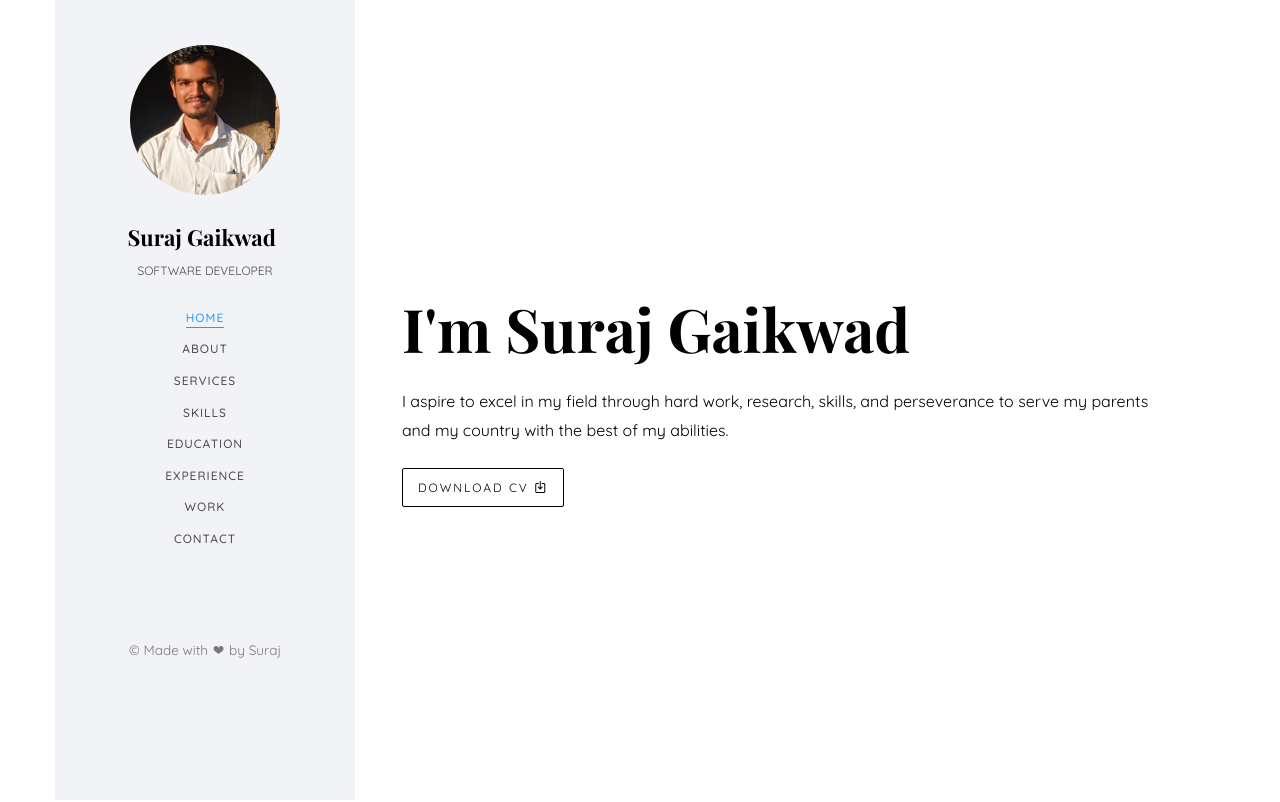
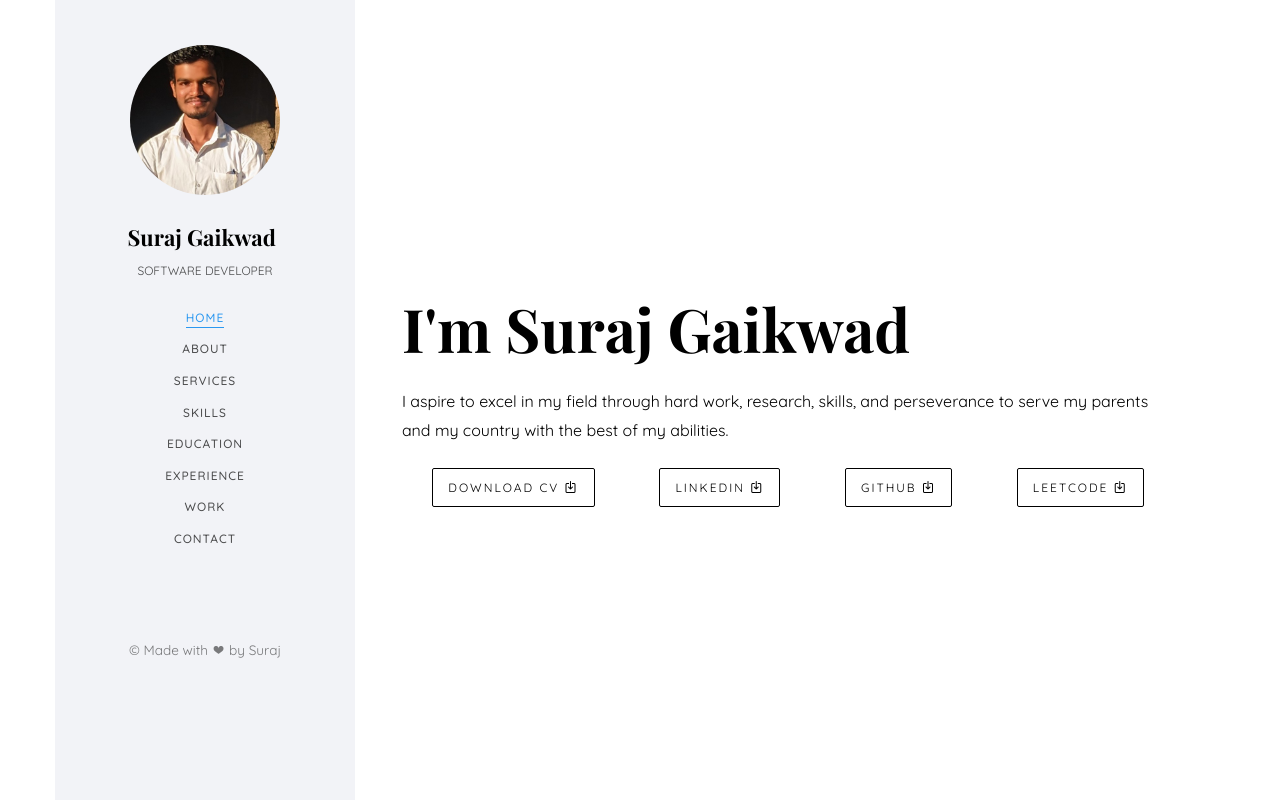
Before and after one commit to imsuraj22/My_Portfolio, a plain HTML site: page index.html in a window 1280 px wide. Shown: the top 802 px of the page. Drawn offline with nearby package versions, Linux system fonts and the light colour scheme; files whose address does not match are found by name; a web font is replaced by a local one.

Commit message:
butons added

```diff
--- a/css/style.css
+++ b/css/style.css
@@ -1214,7 +1214,11 @@ body.offcanvas {
     .btn-success.btn-outline:hover, .btn-success.btn-outline:focus, .btn-success.btn-outline:active {
       background: #5cb85c;
       color: #fff; }
+.temp{
+  display: flex;
+  justify-content: space-around;
 
+}
 .btn-info {
   background: #5bc0de;
   color: #fff;
--- a/index.html
+++ b/index.html
@@ -98,7 +98,15 @@
 														<h1>I'm Suraj Gaikwad</h1>
 													<p style="color: black;">I aspire to excel in my field through hard work, research, skills, and perseverance to serve my parents and my country with the best of my abilities.</p>
 													<br>
-													<p><a href="https://drive.google.com/file/d/1fMS_ArzJYOSTFwsKrNkwQcH6iujrIv_R/view" class="btn btn-primary btn-learn" target="_blank" download>Download CV <i class="icon-download4"></i></a></p>
+													<div class="temp">
+														<p><a href="https://drive.google.com/file/d/1fMS_ArzJYOSTFwsKrNkwQcH6iujrIv_R/view" class="btn btn-primary btn-learn" target="_blank" download>Download CV <i class="icon-download4"></i></a></p>
+
+													<p><a href="https://www.linkedin.com/in/suraj-gaikwad-78013221b/" class="btn btn-primary btn-learn" target="_blank" download>Linkedin <i class="icon-download4"></i></a></p>
+
+													<p><a href="https://github.com/imsuraj22" class="btn btn-primary btn-learn" target="_blank" download>GitHub <i class="icon-download4"></i></a></p>
+
+													<p><a href="https://leetcode.com/u/Suraj2201/" class="btn btn-primary btn-learn" target="_blank" download>Leetcode <i class="icon-download4"></i></a></p>
+													</div>
 												</div>
 											</div>
 										</div>
```
